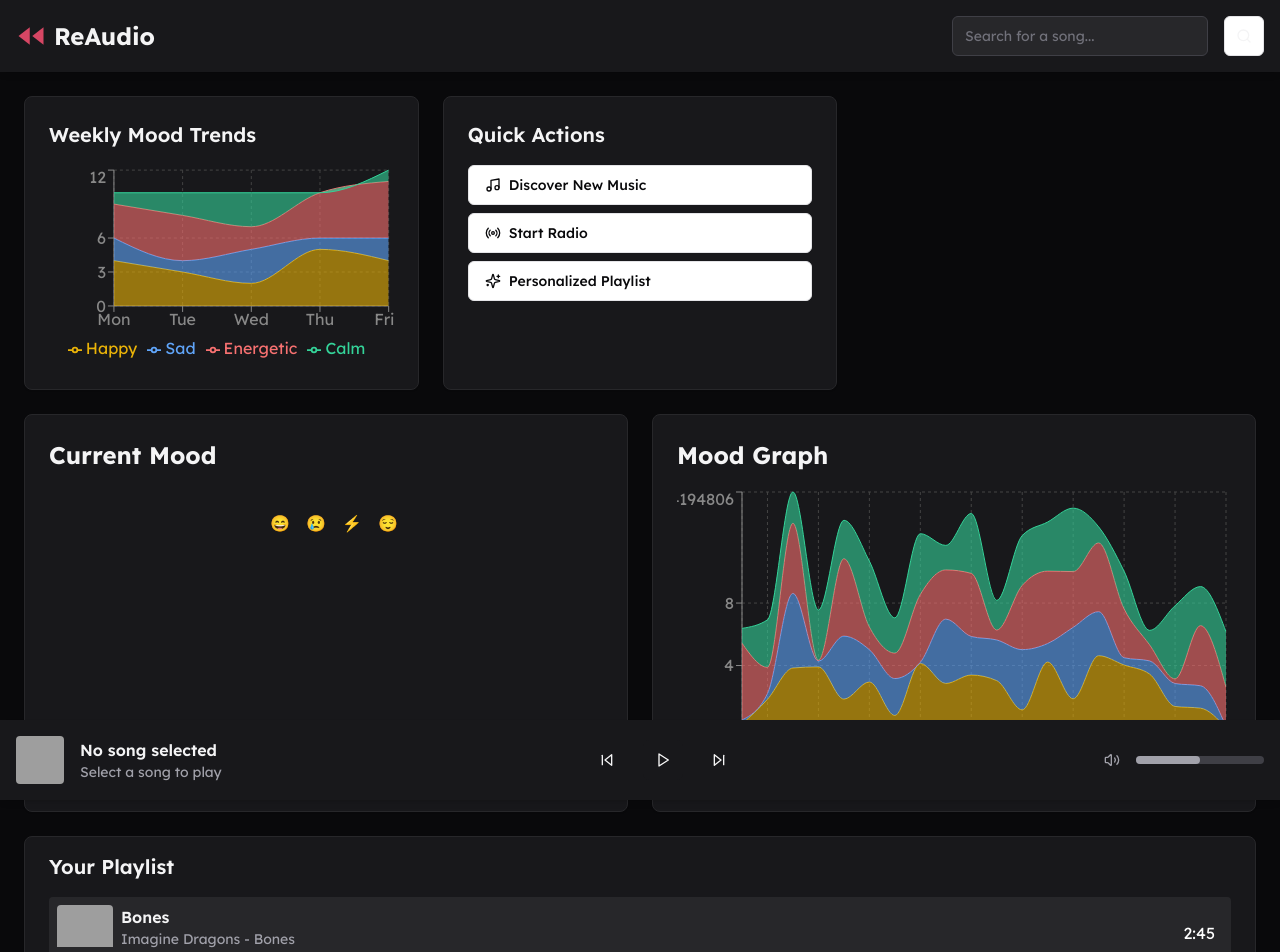
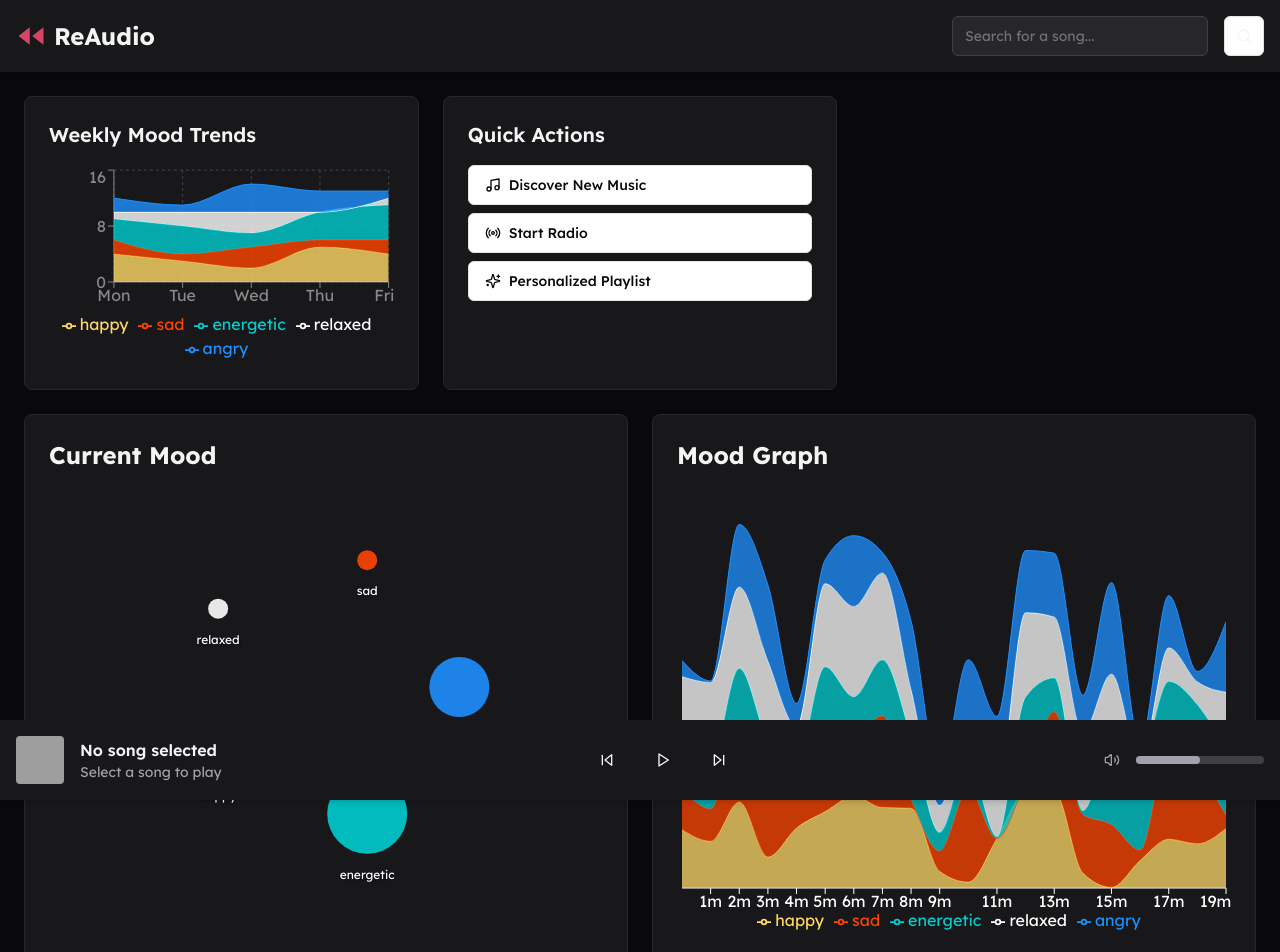
Before and after one commit to afkcodes/rakathonfe-24, a React (Vite) app: page / in a window 1280 px wide. Shown: the top 952 px of the page. Built offline with nearby package versions, Linux system fonts and the light colour scheme; grey boxes are pictures that could not be loaded; what audio_x would draw is missing.

Commit message:
added bubble chart

```diff
--- /dev/null
+++ b/src/common.constants.tsx
@@ -0,0 +1,15 @@
+export const MOOD_HAPPY = 'happy';
+export const MOOD_SAD = 'sad';
+export const MOOD_ENERGETIC = 'energetic';
+export const MOOD_ANGRY = 'angry';
+export const MOOD_RELAX = 'relaxed';
+
+export const MOOD_LIST = [MOOD_HAPPY, MOOD_ANGRY, MOOD_ENERGETIC, MOOD_SAD, MOOD_RELAX]
+
+export const moodColorMap = {
+    [MOOD_HAPPY]: '#ffd966',
+    [MOOD_SAD]: '#FF4500',
+    [MOOD_ENERGETIC]: '#00CED1',
+    [MOOD_ANGRY]: '#1E90FF',
+    [MOOD_RELAX]: '#FFFFFF',
+}
--- /dev/null
+++ b/src/components/landing/MoodBubbleChart.tsx
@@ -0,0 +1,121 @@
+import React, { useState, useEffect, useMemo } from 'react';
+import { moodColorMap, MOOD_ANGRY, MOOD_ENERGETIC, MOOD_HAPPY, MOOD_RELAX, MOOD_SAD } from '../../common.constants';
+import { Key } from 'lucide-react';
+
+
+interface MoodData {
+  mood: string;
+  value: number;
+  color: string;
+}
+
+interface PropsInterface {
+  data: {
+    [MOOD_ANGRY]: number,
+    [MOOD_ENERGETIC]: number,
+    [MOOD_HAPPY]: number,
+    [MOOD_RELAX]: number,
+    [MOOD_SAD]: number
+  }
+}
+
+const BubbleChart: React.FC<PropsInterface> = ({ data }) => {
+
+
+  const [moodData, setMoodData] = useState<MoodData[]>([
+    { mood: 'Happy', value: 20, color: '#FFD700' },
+    { mood: 'Energetic', value: 20, color: '#FF4500' },
+    { mood: 'Relaxed', value: 20, color: '#00CED1' },
+    { mood: 'Calm', value: 20, color: '#1E90FF' },
+    { mood: 'Excited', value: 20, color: '#FF1493' },
+  ]);
+
+  const svgWidth = 550;
+  const svgHeight = 400;
+  const centerX = svgWidth / 2;
+  const centerY = svgHeight / 2;
+  const radius = Math.min(svgWidth, svgHeight) / 3;
+
+  const positions = useMemo(() => {
+    return moodData.map((_, index) => {
+      const angle = (index / moodData.length) * 2 * Math.PI;
+      return {
+        x: centerX + radius * Math.cos(angle),
+        y: centerY + radius * Math.sin(angle),
+      };
+    });
+  }, [moodData.length]);
+
+  useEffect(() => {
+    if (data) {
+      let moodData = Object.entries(data).map(([mood, value]) => ({
+        mood: mood,
+        value: value,
+        color: moodColorMap[mood as keyof typeof moodColorMap], // Default to white if color not found
+      }));
+
+      setMoodData(moodData);
+    }
+  }, [data]);
+
+  return (
+    <div style={{ width: '100%', maxWidth: `${svgWidth}px`, margin: '0 auto' }}>
+      <svg width={svgWidth} height={svgHeight}>
+        {moodData.map((item, index) => (
+          <g key={item.mood}>
+            <circle
+              cx={positions[index].x}
+              cy={positions[index].y}
+              r={item.value}
+              fill={item.color}
+              opacity={0.9}
+              style={{ transition: 'r 1s, fill 1s' }}
+            />
+            {[1, 2, 3].map((_, i) => (
+              <circle
+                key={i}
+                cx={positions[index].x}
+                cy={positions[index].y}
+                r={item.value}
+                fill="none"
+                stroke={item.color}
+                strokeWidth="1"
+                opacity="0"
+              >
+                <animate
+                  attributeName="r"
+                  values={`${item.value};${item.value * 1.5}`}
+                  dur="2s"
+                  begin={`${i * 1.3}s`}
+                  repeatCount="indefinite"
+                />
+                <animate
+                  attributeName="opacity"
+                  values="0.7;0"
+                  dur="2s"
+                  begin={`${i * 1.3}s`}
+                  repeatCount="indefinite"
+                />
+              </circle>
+            ))}
+            <text
+              x={positions[index].x}
+              y={positions[index].y + item.value + 25}
+              textAnchor="middle"
+              fill="white"
+              fontSize="12"
+              style={{
+                filter: 'drop-shadow(1px 1px 1px rgba(0,0,0,0.5))',
+                transition: 'y 1s'
+              }}
+            >
+              {item.mood}
+            </text>
+          </g>
+        ))}
+      </svg>
+    </div>
+  );
+};
+
+export default BubbleChart;
--- a/src/components/landing/MoodGraphSection.tsx
+++ b/src/components/landing/MoodGraphSection.tsx
@@ -95,11 +95,22 @@ import {
   XAxis,
   YAxis,
 } from 'recharts';
-import { MoodEmojiCloud } from './EmojiCloud';
+
 import { MoodHistory } from './types';
+import BubbleChart from './MoodBubbleChart'
+import { MOOD_ANGRY, MOOD_ENERGETIC, MOOD_HAPPY, MOOD_RELAX, MOOD_SAD, moodColorMap } from '../../common.constants';
+
 
 interface MoodGraphSectionProps {
   moodHistory: MoodHistory;
+}
+
+const MoodData = {
+  [MOOD_ANGRY]: 30,
+    [MOOD_ENERGETIC]: 40,
+    [MOOD_HAPPY]: 10,
+    [MOOD_RELAX]: 10,
+    [MOOD_SAD]: 10
 }
 
 export const MoodGraphSection: React.FC<MoodGraphSectionProps> = ({ moodHistory }) => {
@@ -108,10 +119,11 @@ export const MoodGraphSection: React.FC<MoodGraphSectionProps> = ({ moodHistory
   // Generate some sample data for the last 20 minutes
   const sampleData = Array.from({ length: 20 }, (_, i) => ({
     time: `${i}m`,
-    Happy: Math.random() * 5,
-    Sad: Math.random() * 5,
-    Energetic: Math.random() * 5,
-    Calm: Math.random() * 5,
+    [MOOD_HAPPY]: Math.random() * 5,
+    [MOOD_SAD]: Math.random() * 5,
+    [MOOD_ENERGETIC]: Math.random() * 5,
+    [MOOD_RELAX]: Math.random() * 5,
+    [MOOD_ANGRY]: Math.random() * 5,
   }));
 
   return (
@@ -119,18 +131,18 @@ export const MoodGraphSection: React.FC<MoodGraphSectionProps> = ({ moodHistory
       <Card className='bg-zinc-900 border-zinc-800'>
         <CardContent className='pt-6'>
           <h2 className='mb-4 text-2xl font-bold text-zinc-100'>Current Mood</h2>
-          <MoodEmojiCloud moods={currentMood} />
+          <BubbleChart data={MoodData} />
+          {/* <MoodEmojiCloud moods={currentMood} /> */}
         </CardContent>
       </Card>
 
       <Card className='bg-zinc-900 border-zinc-800'>
         <CardContent className='pt-6'>
           <h2 className='mb-4 text-2xl font-bold text-zinc-100'>Mood Graph</h2>
-          <ResponsiveContainer width='100%' height={300}>
+          <ResponsiveContainer width='100%' height={450}>
             <AreaChart data={sampleData}>
-              <CartesianGrid strokeDasharray='3 3' stroke='#444' />
-              <XAxis dataKey='time' stroke='#888' />
-              <YAxis domain={[0, 5]} stroke='#888' />
+              {/* <CartesianGrid strokeDasharray='3 3' stroke='#444' /> */}
+              <XAxis padding='gap' height={20} dataKey='time' stroke='#fff' />
               <Tooltip
                 contentStyle={{
                   backgroundColor: '#333',
@@ -142,35 +154,43 @@ export const MoodGraphSection: React.FC<MoodGraphSectionProps> = ({ moodHistory
               <Legend />
               <Area
                 type='monotone'
-                dataKey='Happy'
+                dataKey={MOOD_HAPPY}
                 stackId='1'
-                stroke='#EAB308'
-                fill='#EAB308'
-                fillOpacity={0.6}
+                stroke={moodColorMap[MOOD_HAPPY]}
+                fill={moodColorMap[MOOD_HAPPY]}
+                fillOpacity={0.75}
               />
               <Area
                 type='monotone'
-                dataKey='Sad'
+                dataKey={MOOD_SAD}
                 stackId='1'
-                stroke='#60A5FA'
-                fill='#60A5FA'
-                fillOpacity={0.6}
+                stroke={moodColorMap[MOOD_SAD]}
+                fill={moodColorMap[MOOD_SAD]}
+                fillOpacity={0.75}
               />
               <Area
                 type='monotone'
-                dataKey='Energetic'
+                dataKey={MOOD_ENERGETIC}
                 stackId='1'
-                stroke='#F87171'
-                fill='#F87171'
-                fillOpacity={0.6}
+                stroke={moodColorMap[MOOD_ENERGETIC]}
+                fill={moodColorMap[MOOD_ENERGETIC]}
+                fillOpacity={0.75}
               />
               <Area
                 type='monotone'
-                dataKey='Calm'
+                dataKey={MOOD_RELAX}
                 stackId='1'
-                stroke='#34D399'
-                fill='#34D399'
-                fillOpacity={0.6}
+                stroke={moodColorMap[MOOD_RELAX]}
+                fill={moodColorMap[MOOD_RELAX]}
+                fillOpacity={0.75}
+              />
+              <Area
+                type='monotone'
+                dataKey={MOOD_ANGRY}
+                stackId='1'
+                stroke={moodColorMap[MOOD_ANGRY]}
+                fill={moodColorMap[MOOD_ANGRY]}
+                fillOpacity={0.75}
               />
             </AreaChart>
           </ResponsiveContainer>
--- a/src/components/landing/WeeklyTrend.tsx
+++ b/src/components/landing/WeeklyTrend.tsx
@@ -13,13 +13,17 @@ import {
   YAxis,
 } from 'recharts';
 
+import { MOOD_ANGRY, MOOD_ENERGETIC, MOOD_HAPPY, MOOD_RELAX, MOOD_SAD, moodColorMap } from '../../common.constants';
 const weeklyData = [
-  { name: 'Mon', Happy: 4, Sad: 2, Energetic: 3, Calm: 1 },
-  { name: 'Tue', Happy: 3, Sad: 1, Energetic: 4, Calm: 2 },
-  { name: 'Wed', Happy: 2, Sad: 3, Energetic: 2, Calm: 3 },
-  { name: 'Thu', Happy: 5, Sad: 1, Energetic: 4, Calm: 0 },
-  { name: 'Fri', Happy: 4, Sad: 2, Energetic: 5, Calm: 1 },
+  { name: 'Mon', [MOOD_HAPPY]: 4, [MOOD_SAD]: 2, [MOOD_ENERGETIC]: 3, [MOOD_RELAX]: 1, [MOOD_ANGRY]: 2 },
+  { name: 'Tue', [MOOD_HAPPY]: 3, [MOOD_SAD]: 1, [MOOD_ENERGETIC]: 4, [MOOD_RELAX]: 2, [MOOD_ANGRY]: 1 },
+  { name: 'Wed', [MOOD_HAPPY]: 2, [MOOD_SAD]: 3, [MOOD_ENERGETIC]: 2, [MOOD_RELAX]: 3, [MOOD_ANGRY]: 4 },
+  { name: 'Thu', [MOOD_HAPPY]: 5, [MOOD_SAD]: 1, [MOOD_ENERGETIC]: 4, [MOOD_RELAX]: 0, [MOOD_ANGRY]: 3 },
+  { name: 'Fri', [MOOD_HAPPY]: 4, [MOOD_SAD]: 2, [MOOD_ENERGETIC]: 5, [MOOD_RELAX]: 1, [MOOD_ANGRY]: 1 },
 ];
+
+
+const fillOpacity = 0.8
 
 export const WeeklyTrends: React.FC = () => (
   <Card className='bg-zinc-900 border-zinc-800'>
@@ -34,35 +38,43 @@ export const WeeklyTrends: React.FC = () => (
           <Legend />
           <Area
             type='monotone'
-            dataKey='Happy'
+            dataKey={MOOD_HAPPY}
             stackId='1'
-            stroke='#EAB308'
-            fill='#EAB308'
-            fillOpacity={0.6}
+            stroke={moodColorMap[MOOD_HAPPY]}
+            fill={moodColorMap[MOOD_HAPPY]}
+            fillOpacity={fillOpacity}
           />
           <Area
             type='monotone'
-            dataKey='Sad'
+            dataKey={MOOD_SAD}
             stackId='1'
-            stroke='#60A5FA'
-            fill='#60A5FA'
-            fillOpacity={0.6}
+            stroke={moodColorMap[MOOD_SAD]}
+            fill={moodColorMap[MOOD_SAD]}
+            fillOpacity={fillOpacity}
           />
           <Area
             type='monotone'
-            dataKey='Energetic'
+            dataKey={MOOD_ENERGETIC}
             stackId='1'
-            stroke='#F87171'
-            fill='#F87171'
-            fillOpacity={0.6}
+            stroke={moodColorMap[MOOD_ENERGETIC]}
+            fill={moodColorMap[MOOD_ENERGETIC]}
+            fillOpacity={fillOpacity}
           />
           <Area
             type='monotone'
-            dataKey='Calm'
+            dataKey={MOOD_RELAX}
             stackId='1'
-            stroke='#34D399'
-            fill='#34D399'
-            fillOpacity={0.6}
+            stroke={moodColorMap[MOOD_RELAX]}
+            fill={moodColorMap[MOOD_RELAX]}
+            fillOpacity={fillOpacity}
+          />
+           <Area
+            type='monotone'
+            dataKey={MOOD_ANGRY}
+            stackId='1'
+            stroke={moodColorMap[MOOD_ANGRY]}
+            fill={moodColorMap[MOOD_ANGRY]}
+            fillOpacity={fillOpacity}
           />
         </AreaChart>
       </ResponsiveContainer>
```
Also changed, not shown: 1 other file (tests, documents, lock files or other folders).
